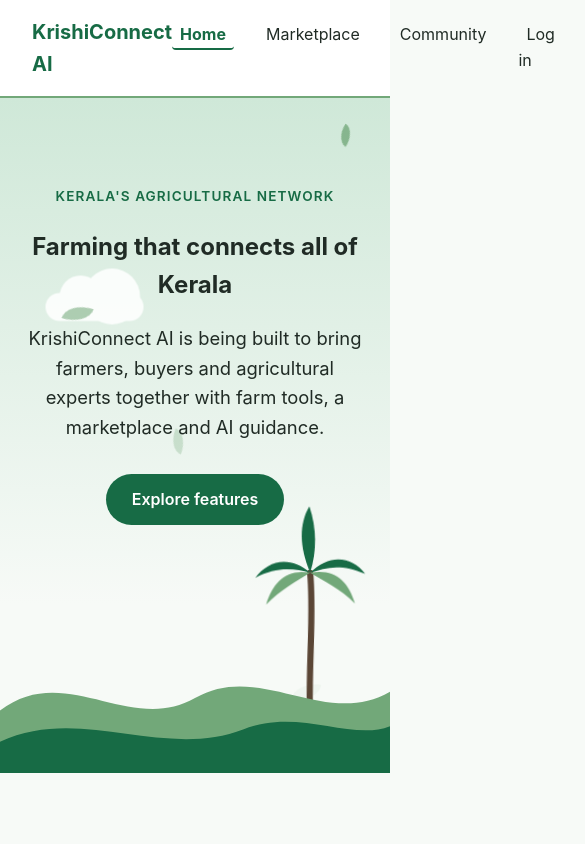
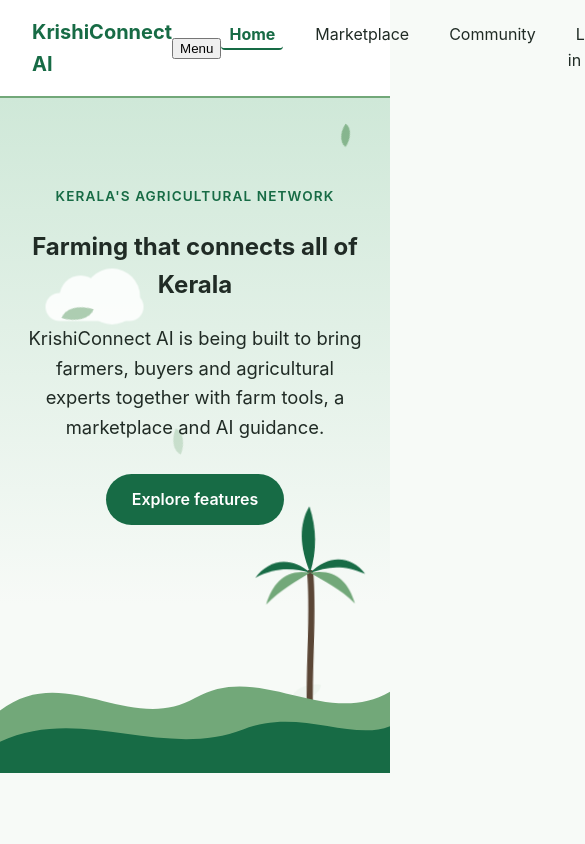
Before and after one commit to fasnaramzu2003-jpg/krishiconnect, a React app in the folder frontend/: page / in a window 390 px wide. Shown: the top 844 px of the page, 585 px wide, since content can reach past the window. Built offline with nearby package versions, Linux system fonts and the light colour scheme; no server answers; the HTML template or start-up script is replaced by a standard one.

Commit message:
Mobile navbar menu

```diff
--- a/frontend/src/components/Navbar.jsx
+++ b/frontend/src/components/Navbar.jsx
@@ -1,22 +1,37 @@
 
+import { useState } from 'react'
 import { NavLink, useNavigate } from 'react-router-dom'
 import { useAuth } from '../context/AuthContext.jsx'
 import useUnreadCount from '../hooks/useUnreadCount.js'
+
 export default function Navbar() {
   const { user, logout } = useAuth()
   const unread = useUnreadCount(user)
   const navigate = useNavigate()
+  const [open, setOpen] = useState(false)
 
   async function handleLogout() {
     await logout()
+    setOpen(false)
     navigate('/')
   }
 
+  const close = () => setOpen(false)
+
   return (
     <header className="navbar">
-      <NavLink to="/" className="brand">KrishiConnect AI</NavLink>
-      <nav aria-label="Main navigation">
-        <ul className="nav-links">
+      <NavLink to="/" className="brand" onClick={close}>KrishiConnect AI</NavLink>
+      <button
+        type="button"
+        className="nav-toggle"
+        aria-expanded={open}
+        aria-controls="main-nav"
+        onClick={() => setOpen(!open)}
+      >
+        {open ? 'Close' : 'Menu'}
+      </button>
+      <nav id="main-nav" aria-label="Main navigation" className={open ? 'open' : ''}>
+        <ul className="nav-links" onClick={close}>
           <li><NavLink to="/" end>Home</NavLink></li>
           <li><NavLink to="/marketplace">Marketplace</NavLink></li>
           <li><NavLink to="/community">Community</NavLink></li>
@@ -24,16 +39,14 @@ export default function Navbar() {
             <>
               <li><NavLink to="/dashboard">Dashboard</NavLink></li>
               <li><NavLink to="/orders">Orders</NavLink></li>
-              <li><NavLink to="/notification">Notification{unread > 0? `(${unread})` : ''}</NavLink></li>
+              <li><NavLink to="/notifications">Notifications{unread > 0 ? ` (${unread})` : ''}</NavLink></li>
               <li><NavLink to="/group-sales">Group selling</NavLink></li>
               <li><NavLink to="/assistant">Assistant</NavLink></li>
               <li><NavLink to="/crop-health">Crop health</NavLink></li>
               <li><NavLink to="/market">Market</NavLink></li>
               <li><span>Hello, {user.username}</span></li>
               <li>
-                <button type="button" className="link-button" onClick={handleLogout}>
-                  Log out
-                </button>
+                <button type="button" className="link-button" onClick={handleLogout}>Log out</button>
               </li>
             </>
           ) : (
--- a/frontend/src/styles/forms.css
+++ b/frontend/src/styles/forms.css
@@ -88,3 +88,29 @@ button.btn-secondary {
 .select-field select { display: block; width: 100%; padding: 0.6rem; margin-top: 0.25rem; border: 1px solid #b9cdbc; border-radius: 8px; font: inherit; }
 progress { width: 100%; height: 14px; accent-color: var(--forest); }
 .chat-message { white-space: pre-wrap; max-width: 60ch; }
+ None selected
+
+html, body { overflow-x: hidden; }
+img, svg { max-width: 100%; height: auto; }
+
+@media (max-width: 800px) {
+  nav, header { flex-wrap: wrap; }
+  nav ul, nav .nav-links { display: flex; flex-wrap: wrap; gap: 6px; }
+  nav a { padding: 6px 8px; font-size: 14px; white-space: nowrap; }
+}
+
+
+
+.nav-toggle { display: none; }
+
+@media (max-width: 900px) {
+  .navbar { flex-wrap: wrap; align-items: center; justify-content: space-between; }
+  .nav-toggle {
+    display: inline-block; padding: 8px 14px; font-size: 16px;
+    border: 1px solid #1f6b45; background: #fff; color: #1f6b45; border-radius: 6px;
+  }
+  .navbar nav { display: none; width: 100%; }
+  .navbar nav.open { display: block; }
+  .nav-links { flex-direction: column; align-items: flex-start; gap: 4px; padding: 8px 0; }
+  .nav-links a, .nav-links span, .nav-links .link-button { display: block; padding: 8px 4px; font-size: 16px; }
+}
```
